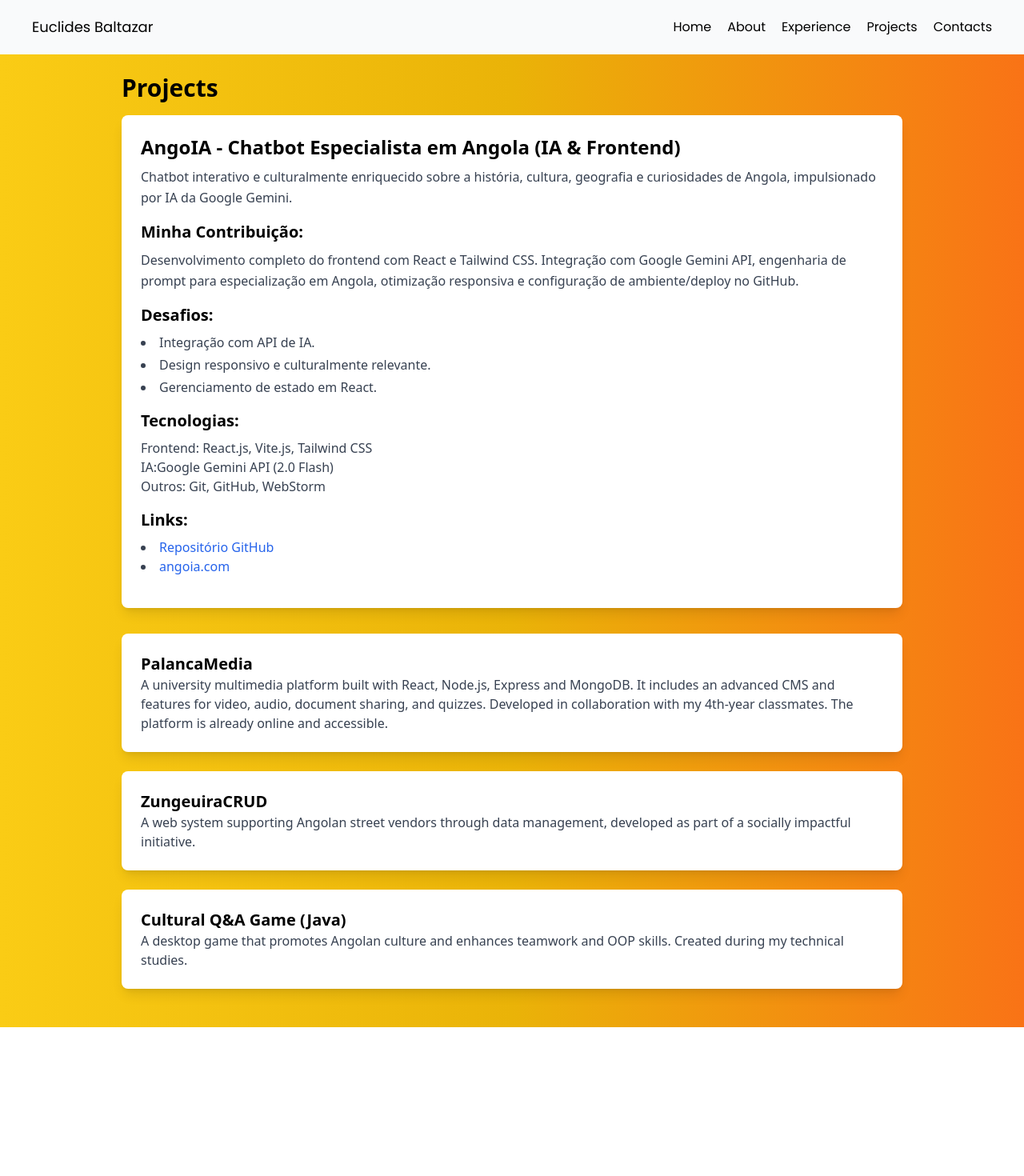
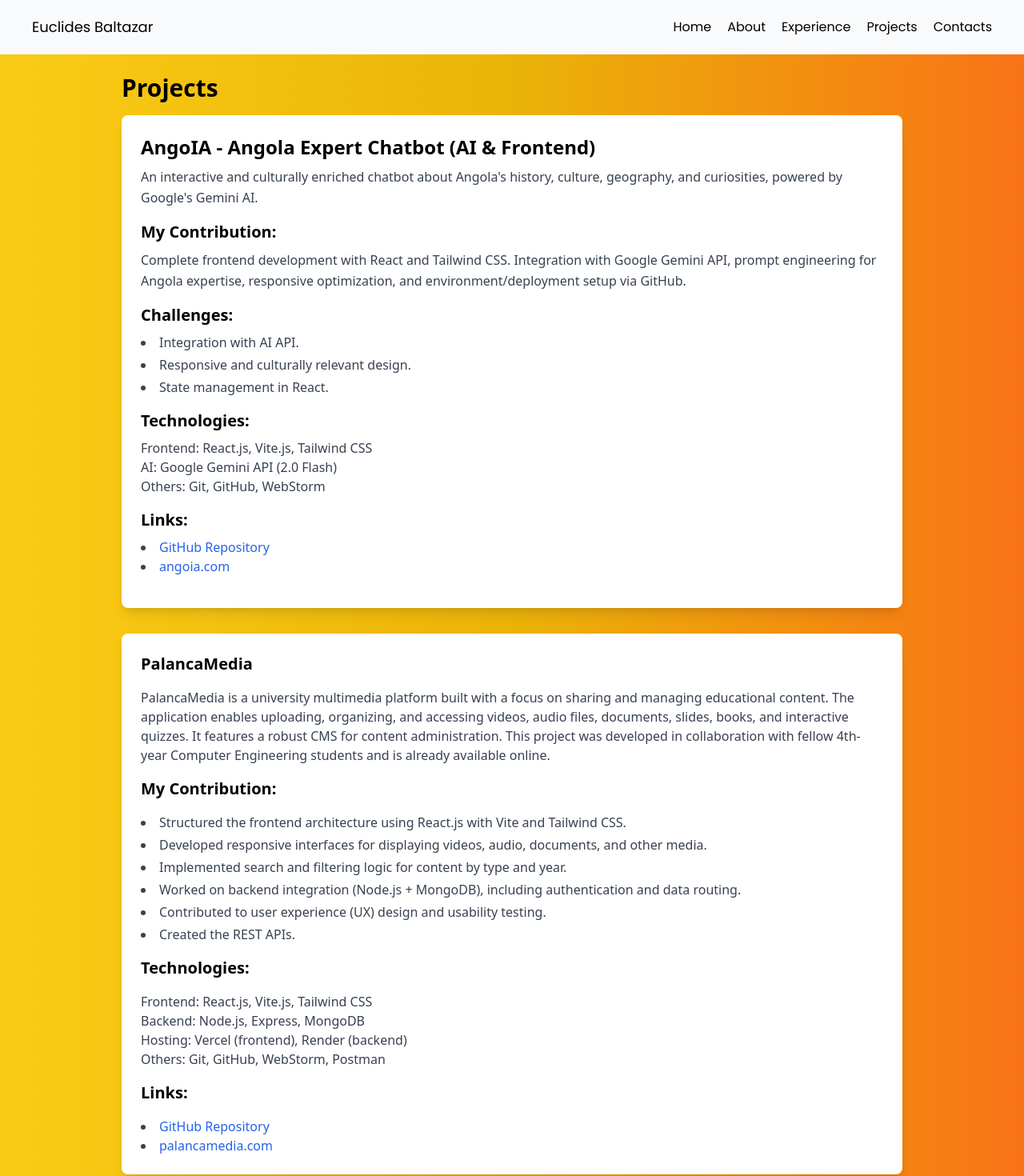
Before and after one commit to TheRealCocky/meu-portfolio-react, a React (Vite) app: page /projects in a window 1280 px wide. Shown: the top 1470 px of the page at 80% size. Before the commit the page ends 1284 px from the top, so only its background shows below. Built offline with nearby package versions, Linux system fonts and the light colour scheme.

Commit message:
changed everything in englesh

```diff
--- a/src/components/About.jsx
+++ b/src/components/About.jsx
@@ -4,7 +4,7 @@ const About = () => {
     const skills = {
         "Full-Stack": ["MERN Stack", "React + Vite", "TailwindCSS", "Postman"],
         "Backend": ["Node.js", "Express", "REST APIs"],
-        "Databases": ["MongoDB", "SQL", "Advanced administration"],
+        "Databases": ["MongoDB", "SQL", "Advanced administration","C#"],
         "Cybersecurity": ["Nmap", "Nikto", "SSH", "TryHackMe"],
         "UI/UX": ["Figma"],
         "Project Management": ["Agile methodologies"]
--- a/src/components/Experience.jsx
+++ b/src/components/Experience.jsx
@@ -6,7 +6,7 @@ const Experience = () => {
             <h2 className="text-3xl font-bold mb-4">Experience</h2>
             <div className="mb-6">
                 <h3 className="text-xl font-semibold">Web Developer – ForLearn</h3>
-                <p className="text-sm text-gray-600">Nov 2024 – Mar 2025</p>
+                <p className="text-sm text-gray-600">2024</p>
                 <ul className="list-disc list-inside mt-2 text-gray-700">
                     <li>Developed interfaces using React + Vite, JavaScript, and TailwindCSS.</li>
                     <li>Delivered production-ready interfaces for two major projects.</li>
--- a/src/components/Projects.jsx
+++ b/src/components/Projects.jsx
@@ -5,47 +5,72 @@ const Projects = () => {
         <div className="max-w-5xl mx-auto p-6 ">
             <h2 className="text-3xl font-bold mb-4">Projects</h2>
 
-            {/* Projeto: AngoIA */}
+            {/* Project: AngoIA */}
             <div className="mb-8 p-6 bg-white rounded-lg shadow-lg">
-                <h3 className="text-2xl font-bold mb-2 text-angola-red">AngoIA - Chatbot Especialista em Angola (IA & Frontend)</h3>
+                <h3 className="text-2xl font-bold mb-2 text-angola-red">AngoIA - Angola Expert Chatbot (AI & Frontend)</h3>
                 <p className="text-gray-700 leading-relaxed mb-4">
-                    Chatbot interativo e culturalmente enriquecido sobre a história, cultura, geografia e curiosidades de Angola, impulsionado por IA da Google Gemini.
+                    An interactive and culturally enriched chatbot about Angola's history, culture, geography, and curiosities, powered by Google's Gemini AI.
                 </p>
 
-                <h4 className="text-xl font-semibold mb-2 text-angola-black">Minha Contribuição:</h4>
+                <h4 className="text-xl font-semibold mb-2 text-angola-black">My Contribution:</h4>
                 <p className="text-gray-700 leading-relaxed mb-4">
-                    Desenvolvimento completo do frontend com React e Tailwind CSS. Integração com Google Gemini API, engenharia de prompt para especialização em Angola, otimização responsiva e configuração de ambiente/deploy no GitHub.
+                    Complete frontend development with React and Tailwind CSS. Integration with Google Gemini API, prompt engineering for Angola expertise, responsive optimization, and environment/deployment setup via GitHub.
                 </p>
 
-                <h4 className="text-xl font-semibold mb-2 text-angola-black">Desafios:</h4>
+                <h4 className="text-xl font-semibold mb-2 text-angola-black">Challenges:</h4>
                 <ul className="list-disc list-inside text-gray-700 mb-4 space-y-1">
-                    <li>Integração com API de IA.</li>
-                    <li>Design responsivo e culturalmente relevante.</li>
-                    <li>Gerenciamento de estado em React.</li>
+                    <li>Integration with AI API.</li>
+                    <li>Responsive and culturally relevant design.</li>
+                    <li>State management in React.</li>
                 </ul>
 
-                <h4 className="text-xl font-semibold mb-2 text-angola-black">Tecnologias:</h4>
+                <h4 className="text-xl font-semibold mb-2 text-angola-black">Technologies:</h4>
                 <p className="text-gray-700 mb-4">
                     Frontend: React.js, Vite.js, Tailwind CSS <br/>
-                    IA:Google Gemini API (2.0 Flash) <br/>
-                    Outros: Git, GitHub, WebStorm
+                    AI: Google Gemini API (2.0 Flash) <br/>
+                    Others: Git, GitHub, WebStorm
                 </p>
 
                 <h4 className="text-xl font-semibold mb-2 text-angola-black">Links:</h4>
                 <ul className="list-disc list-inside text-gray-700 mb-4">
-                    <li><a href="https://github.com/TheRealCocky/AngoIA" target="_blank" rel="noopener noreferrer" className="text-blue-600 hover:underline">Repositório GitHub</a></li>
+                    <li><a href="https://github.com/TheRealCocky/AngoIA" target="_blank" rel="noopener noreferrer" className="text-blue-600 hover:underline">GitHub Repository</a></li>
                     <li><a href="https://angoia.vercel.app" target="_blank" rel="noopener noreferrer" className="text-blue-600 hover:underline">angoia.com</a></li>
-                    {/* <li><a href="LINK_PARA_DEMO_ONLINE" target="_blank" rel="noopener noreferrer" className="text-blue-600 hover:underline">Demo Online</a></li> */}
                 </ul>
             </div>
 
-            {/* Projeto: PalancaMedia - COM BACKGROUND */}
-            <div className="mb-6 p-6 bg-white rounded-lg shadow-lg">
+
+            {/* Project: PalancaMedia */}
+            <div className="mb-6 p-6 bg-white rounded-lg shadow-lg space-y-4">
                 <h3 className="text-xl font-semibold text-angola-black">PalancaMedia</h3>
                 <p className="text-gray-700">
-                    A university multimedia platform built with React, Node.js, Express and MongoDB. It includes an advanced CMS and features for video, audio, document sharing, and quizzes. Developed in collaboration with my 4th-year classmates. The platform is already online and accessible.
+                    PalancaMedia is a university multimedia platform built with a focus on sharing and managing educational content. The application enables uploading, organizing, and accessing videos, audio files, documents, slides, books, and interactive quizzes. It features a robust CMS for content administration. This project was developed in collaboration with fellow 4th-year Computer Engineering students and is already available online.
                 </p>
+
+                <h4 className="text-xl font-semibold mb-2 text-angola-black">My Contribution:</h4>
+                <ul className="list-disc list-inside text-gray-700 mb-4 space-y-1">
+                    <li>Structured the frontend architecture using React.js with Vite and Tailwind CSS.</li>
+                    <li>Developed responsive interfaces for displaying videos, audio, documents, and other media.</li>
+                    <li>Implemented search and filtering logic for content by type and year.</li>
+                    <li>Worked on backend integration (Node.js + MongoDB), including authentication and data routing.</li>
+                    <li>Contributed to user experience (UX) design and usability testing.</li>
+                    <li>Created the REST APIs.</li>
+                </ul>
+
+                <h4 className="text-xl font-semibold">Technologies:</h4>
+                <p className="text-gray-700 mb-4">
+                    Frontend: React.js, Vite.js, Tailwind CSS <br/>
+                    Backend: Node.js, Express, MongoDB <br/>
+                    Hosting: Vercel (frontend), Render (backend)<br/>
+                    Others: Git, GitHub, WebStorm, Postman
+                </p>
+
+                <h4 className="text-xl font-semibold mb-2 text-angola-black">Links:</h4>
+                <ul className="list-disc list-inside text-gray-700 mb-4">
+                    <li><a href="https://github.com/TheRealCocky/palancamedia" target="_blank" rel="noopener noreferrer" className="text-blue-600 hover:underline">GitHub Repository</a></li>
+                    <li><a href="https://palancamedia-frontend.vercel.app" target="_blank" rel="noopener noreferrer" className="text-blue-600 hover:underline">palancamedia.com</a></li>
+                </ul>
             </div>
+
 
             {/* Projeto: ZungeuiraCRUD - COM BACKGROUND */}
             <div className="mb-6 p-6 bg-white rounded-lg shadow-lg">
```
